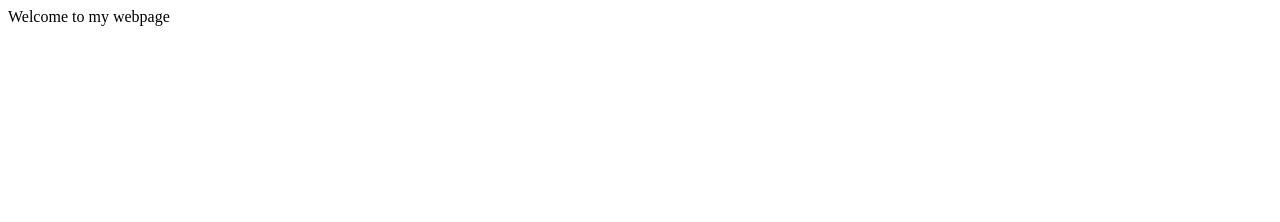
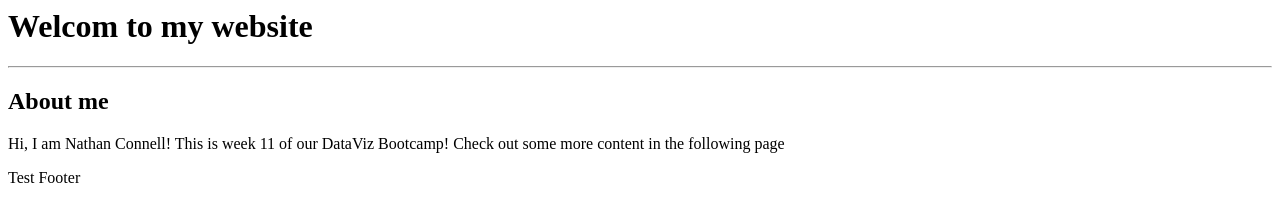
Before and after one commit to nconnel4/nconnel4.github.io, a plain HTML site: page index.html in a window 1280 px wide. Drawn offline with Linux system fonts and the light colour scheme.

Commit message:
Add class info

```diff
--- a/index.html
+++ b/index.html
@@ -1 +1,15 @@
-Welcome to my webpage
+<html>
+<head>
+    <title>My Home Page</title>
+</head>
+<body>
+<h1>Welcom to my website</h1>
+<hr>
+<h2>About me</h2>
+<p>Hi, I am Nathan Connell! This is week 11 of our DataViz Bootcamp!
+    Check out some more content in the following page</p>
+</body>
+<footer>
+    <p>Test Footer</p>
+</footer>
+</html>
```
